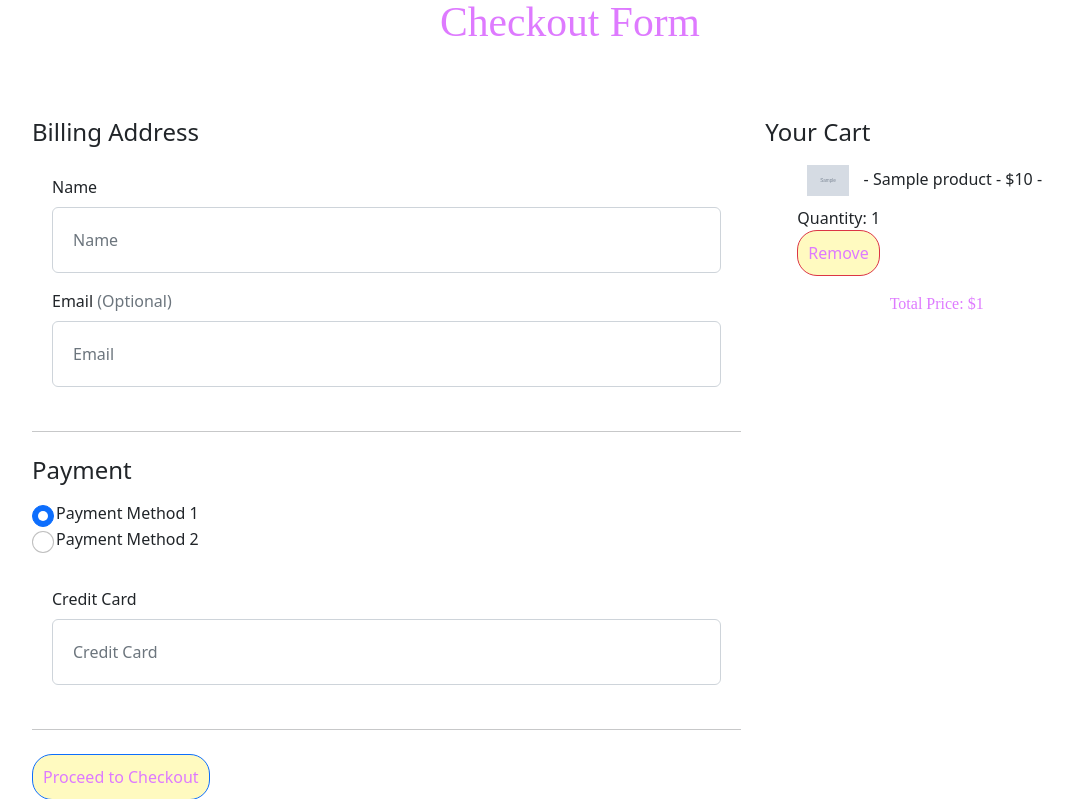
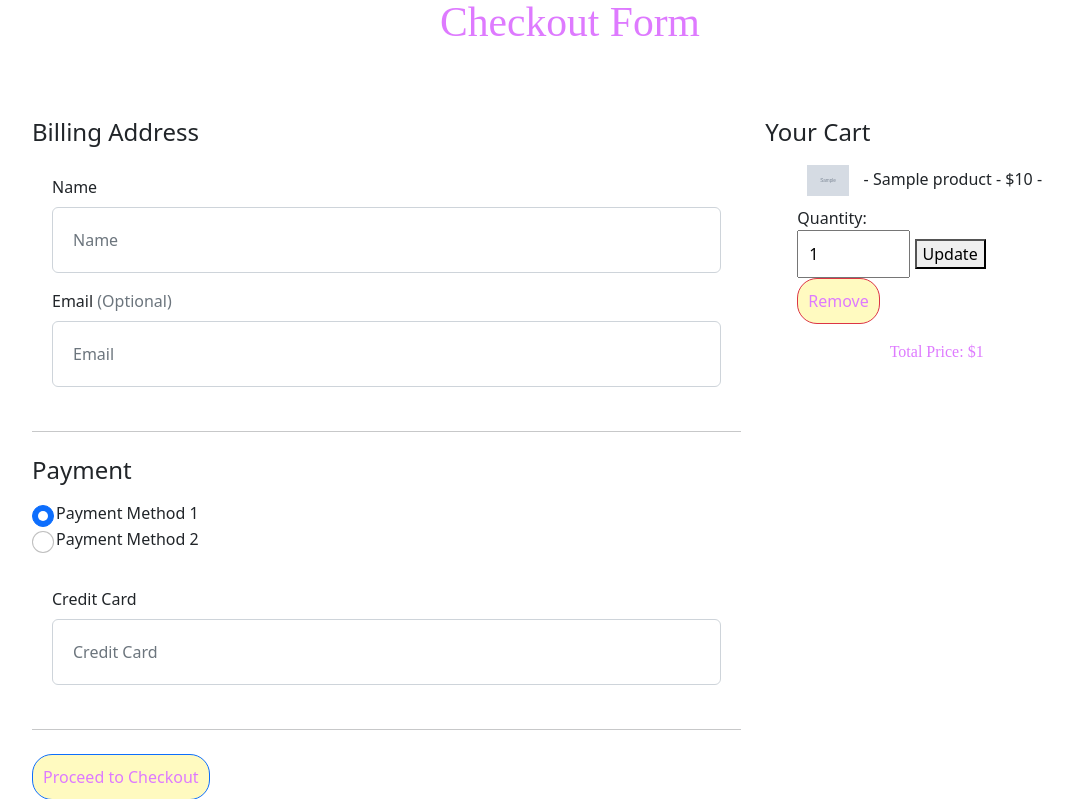
Before and after one commit to edmund80/mhbdips, a Django app: template mhbdips_server/templates/cart.html in a window 1280 px wide. Shown: the part 162-961 px from the top of the page, without its empty margins (70-1143 px from the left). Run offline with Django 4.2, Linux system fonts and the light colour scheme; the template is opened without the code that fills it: most values are stand-ins (such as "Sample title", 1, 10 or a date in 2020); grey boxes marked "Sample" are stand-in pictures; some web fonts are replaced.

Commit message:
Added update cart

```diff
--- a/mhbdips_server/mhbdips/urls.py
+++ b/mhbdips_server/mhbdips/urls.py
@@ -4,7 +4,7 @@ from django.urls import path
 from .views import (
     home, account_login, account_update_profile,
     cart_view, about_view, products_view, contact_view, product_detail_view, account_registration_view,
-    add_to_order_details, favorite, add_review, remove_from_cart
+    add_to_order_details, favorite, add_review, remove_from_cart, update_cart_view
 )
 
 urlpatterns = [
@@ -22,6 +22,7 @@ urlpatterns = [
     path('add_to_order_details/', add_to_order_details, name='add_to_order_details'),
     path('reviews/', add_review, name='reviews'),
     path('reviews/<int:product_id>/', add_review, name='add_review'),
+    path('update_cart/<int:item_id>/', update_cart_view, name='update_cart'),
     path('remove_from_cart/<int:item_id>/', remove_from_cart, name='remove_from_cart'),
 ]
 
--- a/mhbdips_server/templates/cart.html
+++ b/mhbdips_server/templates/cart.html
@@ -272,13 +272,19 @@ li a:hover {
         <ul>
             {% for item in cart_items %}
 <li id="cart-item-{{ item.id }}" class="cart-item">
-                <img src="{{ item.product.image.url }}" alt="{{ item.product.name }}" style="width: 20%; padding: 10px"/> - {{ item.product.name }} - ${{ item.product.price }} - Quantity: <span class="cart-item-quantity">{{ item.total_quantity }}</span>
+    <img src="{{ item.product.image.url }}" alt="{{ item.product.name }}" style="width: 20%; padding: 10px"/> - {{ item.product.name }} - ${{ item.product.price }} - Quantity:
+    <form action="{% url 'update_cart' item.id %}" method="post">
+        {% csrf_token %}
+        <input type="number" name="quantity" value="{{ item.total_quantity }}" min="1" max="999">
+        <button type="submit">Update</button>
+    </form>
     <form action="{% url 'remove_from_cart' item.id %}" method="post">
         {% csrf_token %}
-                    <button type="submit" class="btn btn-danger remove-item-btn">Remove</button>
+        <button type="submit" class="btn btn-danger remove-item-btn" style="padding: 10px">Remove</button>
     </form>
 </li>
 {% endfor %}
+
         </ul>
         <p>Total Price: ${{ total_price }}</p>
     </div>
```
Also changed, not shown: mhbdips_server/mhbdips/views.py (+10 -2 lines), 1 other file. Lines whose indentation alone changed are shown as unchanged.
